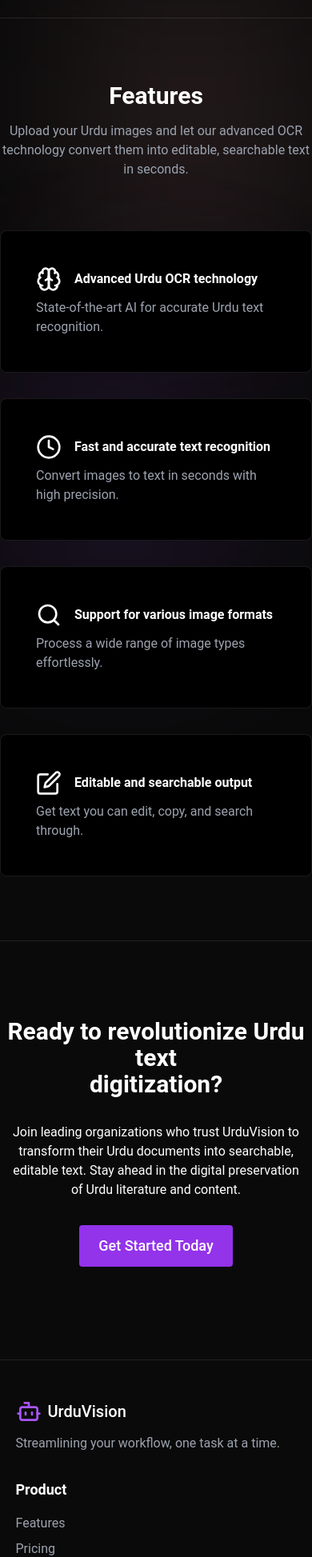
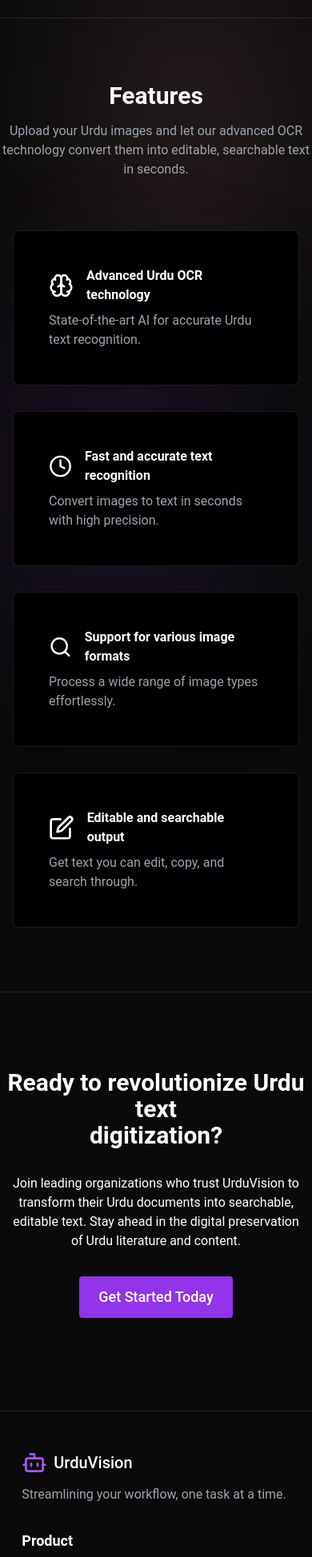
Before and after one commit to sahilphantom/urdu_Lens, a React (Vite) app: page /features in a window 390 px wide. Shown: the part 50-1997 px from the top of the page at 80% size. Built offline with nearby package versions, Linux system fonts and the light colour scheme; the HTML template or start-up script is replaced by a standard one; a web font is replaced by a local one.

Commit message:
updated added responsiveness

```diff
--- a/src/components/Footer.jsx
+++ b/src/components/Footer.jsx
@@ -5,7 +5,7 @@
 const Footer = () => {
   return (
     <footer className=" mt-5 text-white py-12 border-t border-white/10">
-      <div className="container w-[90%] m-auto mx-auto grid grid-cols-1 md:grid-cols-4 gap-8">
+      <div className="container w-[86%] mx-auto grid justify-between grid-cols-1 md:grid-cols-4 gap-8">
         <div>
         <a href="/" className="flex items-center pb-3 space-x-2">
         <Bot className="w-8 h-8 text-purple-500" />
@@ -22,8 +22,8 @@
               </a>
             </li>
             <li>
-              <a href="#pricing" className="text-gray-400 hover:text-white">
-                Pricing
+              <a href="#About" className="text-gray-400 hover:text-white">
+                About
               </a>
             </li>
             <li>
--- a/src/components/Fsection.jsx
+++ b/src/components/Fsection.jsx
@@ -39,7 +39,7 @@
       Upload your Urdu images and let our advanced OCR technology convert them into editable, searchable text in seconds.
       </p>
     </div>
-    <div className="mx-auto  grid max-w-5xl grid-cols-1 gap-8 md:grid-cols-2">
+    <div className="mx-auto  grid max-w-5xl grid-cols-1 gap-8 md:grid-cols-2 max-sm:mx-4">
       {features.map((feature) => (
         <div key={feature.name} className="relative bg-black/[0.96] overflow-hidden rounded-lg border border-white/10 p-11">
           <div className="flex items-center gap-4">
--- a/src/components/Hero.jsx
+++ b/src/components/Hero.jsx
@@ -35,8 +35,8 @@
       <FloatingPaper count={8} />
     </div>
 
-    <div className="container mx-auto px-6 relative z-10">
-      <div className="max-w-4xl mx-auto text-center">
+    <div className="container mx-auto px-6 z-10  max-sm:absolute top-16 left-[2px] ">
+      <div className="max-w-4xl mx-auto text-center ">
         <motion.div initial={{ opacity: 0, y: 20 }} animate={{ opacity: 1, y: 0 }} transition={{ duration: 0.5 }}>
           <h1 className="text-4xl md:text-6xl lg:text-7xl font-bold text-white mb-6">
             Transform Urdu Text with
--- a/src/components/ImageUploadDemo.jsx
+++ b/src/components/ImageUploadDemo.jsx
@@ -11,7 +11,7 @@
     }
 
   return (
-<div className="w-full max-w-4xl my-12 mx-auto min-h-96 border-[1px] border-dashed   text-gray-300  rounded-lg">
+<div className="w-full max-w-4xl my-12 m-auto min-h-96 border-[1px] border-dashed  text-gray-300 rounded-lg overflow-hidden max-sm:w-[95%] mx-auto ">
       <ImageUpload onChange={handleFileUpload} />
     </div>
   );
```
